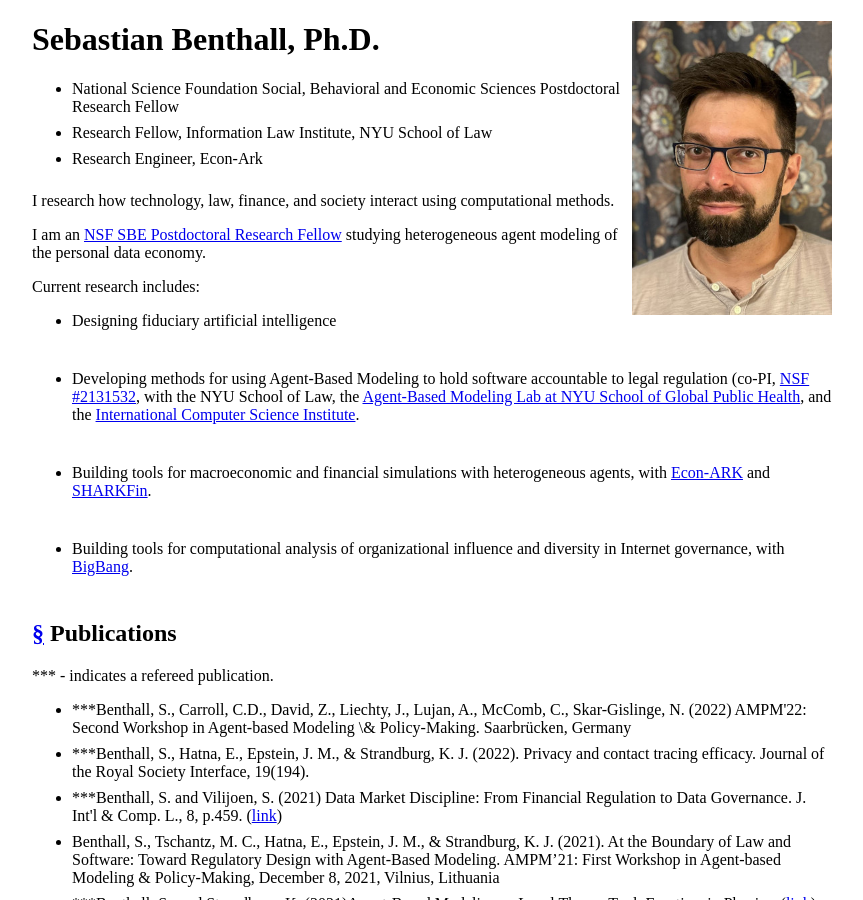
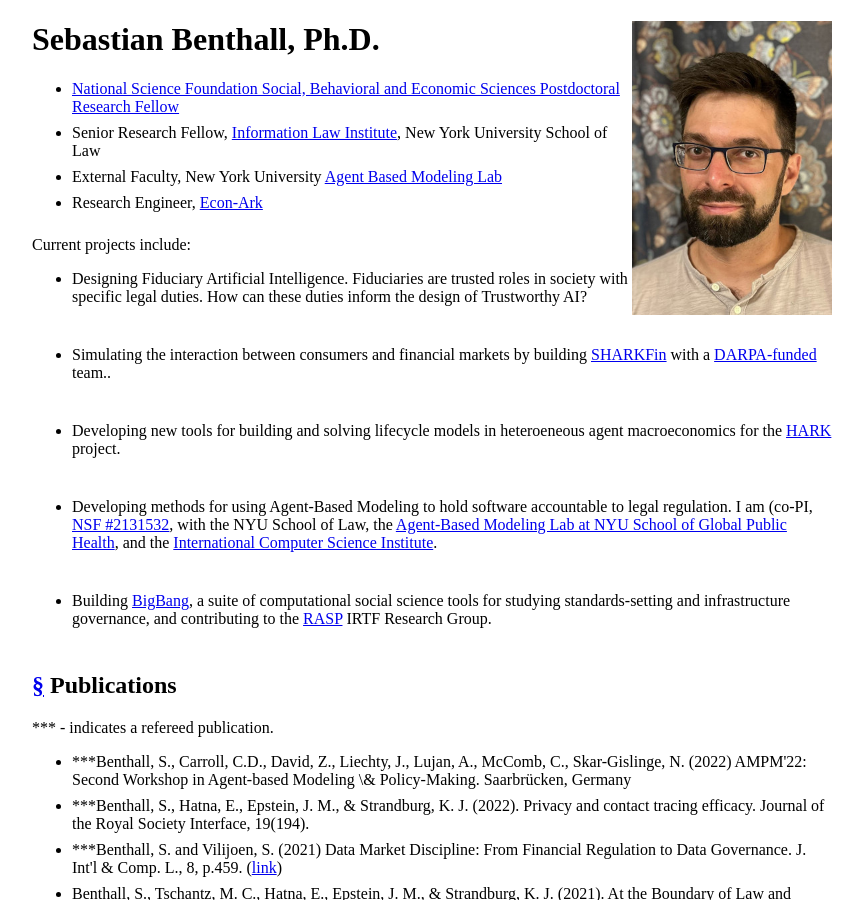
Before and after one commit to sbenthall/personal_website, a Jekyll site: the page built from index.md, in a window 1280 px wide and 900 px high. Shown: the whole window, without its empty margins (208-1071 px from the left). Built offline with Jekyll 4.4.1, drawn with Linux system fonts in a browser that asks for light colours.

Commit message:
updates to links

```diff
--- a/index.md
+++ b/index.md
@@ -5,23 +5,24 @@ layout: home
 
 # Sebastian Benthall, Ph.D.
 
-* National Science Foundation Social, Behavioral and Economic Sciences Postdoctoral Research Fellow
-* Research Fellow, Information Law Institute, NYU School of Law
-* Research Engineer, Econ-Ark
+* <a href="https://www.nsf.gov/awardsearch/showAward?AWD_ID=2105301&HistoricalAwards=false">National Science Foundation Social, Behavioral and Economic Sciences Postdoctoral Research Fellow</a>
+* Senior Research Fellow, <a href="https://www.law.nyu.edu/centers/ili">Information Law Institute</a>, New York University School of Law
+* External Faculty, New York University <a href="https://publichealth.nyu.edu/research-scholarship/centers-labs-initiatives/agent-based-modeling-lab">Agent Based Modeling Lab</a>
+* Research Engineer, <a href="https://econ-ark.org/">Econ-Ark</a>
 
-I research how technology, law, finance, and society interact using computational methods.
+Current projects include:
 
-I am an <a href="https://www.nsf.gov/awardsearch/showAward?AWD_ID=2105301&HistoricalAwards=false">NSF SBE Postdoctoral Research Fellow</a> studying heterogeneous agent modeling of the personal data economy.
+* Designing Fiduciary Artificial Intelligence. Fiduciaries are trusted roles in society with specific legal duties. How can these duties inform the design of Trustworthy AI?
 
-Current research includes:
+* Simulating the interaction between consumers and financial markets by building <a href="https://github.com/sbenthall/SHARKFin">SHARKFin</a> with a <a href="https://www.icds.psu.edu/penn-state-smeals-liechty-leading-darpa-funded-project-to-study-financial-disruptions/">DARPA-funded</a> team..
 
-* Designing fiduciary artificial intelligence
+* Developing new tools for building and solving lifecycle models in heteroeneous agent macroeconomics for the <a href="https://github.com/econ-ark/HARK">HARK</a> project.
 
-* Developing methods for using Agent-Based Modeling to hold software accountable to legal regulation (co-PI, <a href="https://www.nsf.gov/awardsearch/showAward?AWD_ID=2131532&HistoricalAwards=false">NSF #2131532</a>, with the NYU School of Law, the <a href="https://publichealth.nyu.edu/research-scholarship/centers-labs-initiatives/agent-based-modeling-lab">Agent-Based Modeling Lab at NYU School of Global Public Health</a>, and the <a href="https://www.nsf.gov/awardsearch/showAward?AWD_ID=2131533&HistoricalAwards=false">International Computer Science Institute</a>.
 
-* Building tools for macroeconomic and financial simulations with heterogeneous agents, with <a href="https://econ-ark.org/">Econ-ARK</a> and <a href="https://github.com/sbenthall/SHARKFin">SHARKFin</a>.
+* Developing methods for using Agent-Based Modeling to hold software accountable to legal regulation. I am (co-PI, <a href="https://www.nsf.gov/awardsearch/showAward?AWD_ID=2131532&HistoricalAwards=false">NSF #2131532</a>, with the NYU School of Law, the <a href="https://publichealth.nyu.edu/research-scholarship/centers-labs-initiatives/agent-based-modeling-lab">Agent-Based Modeling Lab at NYU School of Global Public Health</a>, and the <a href="https://www.nsf.gov/awardsearch/showAward?AWD_ID=2131533&HistoricalAwards=false">International Computer Science Institute</a>.
 
-* Building tools for computational analysis of organizational influence and diversity in Internet governance, with <a href="https://github.com/datactive/bigbang">BigBang</a>.
+
+* Building <a href="https://github.com/datactive/bigbang">BigBang</a>, a suite of computational social science tools for studying standards-setting and infrastructure governance, and contributing to the <a href="https://datatracker.ietf.org/group/rasprg/about/">RASP</a> IRTF Research Group.
 
 <h2 id="publications"><a href="#publications">&sect;</a> Publications</h2>
 <p>*** - indicates a refereed publication.</p>
```
